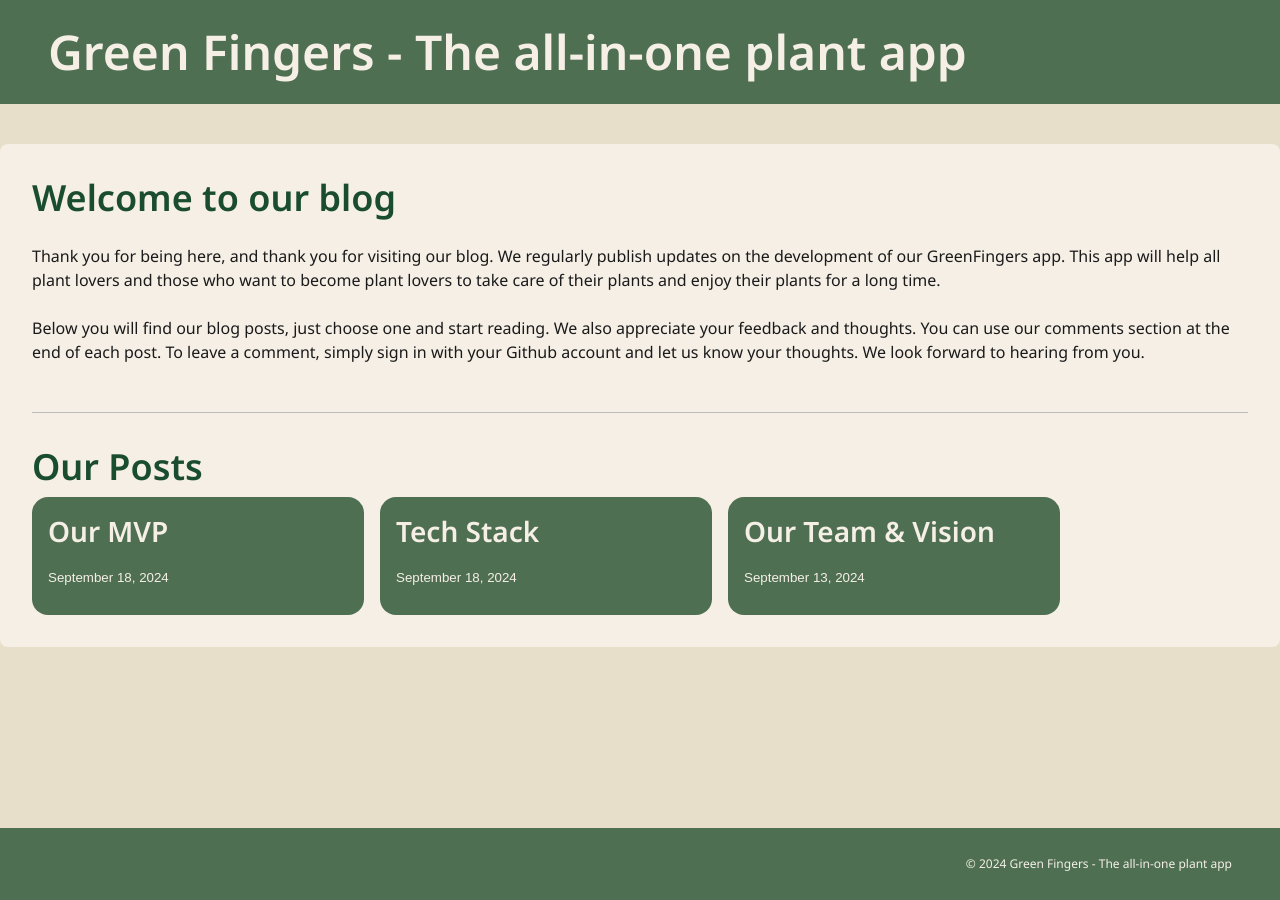
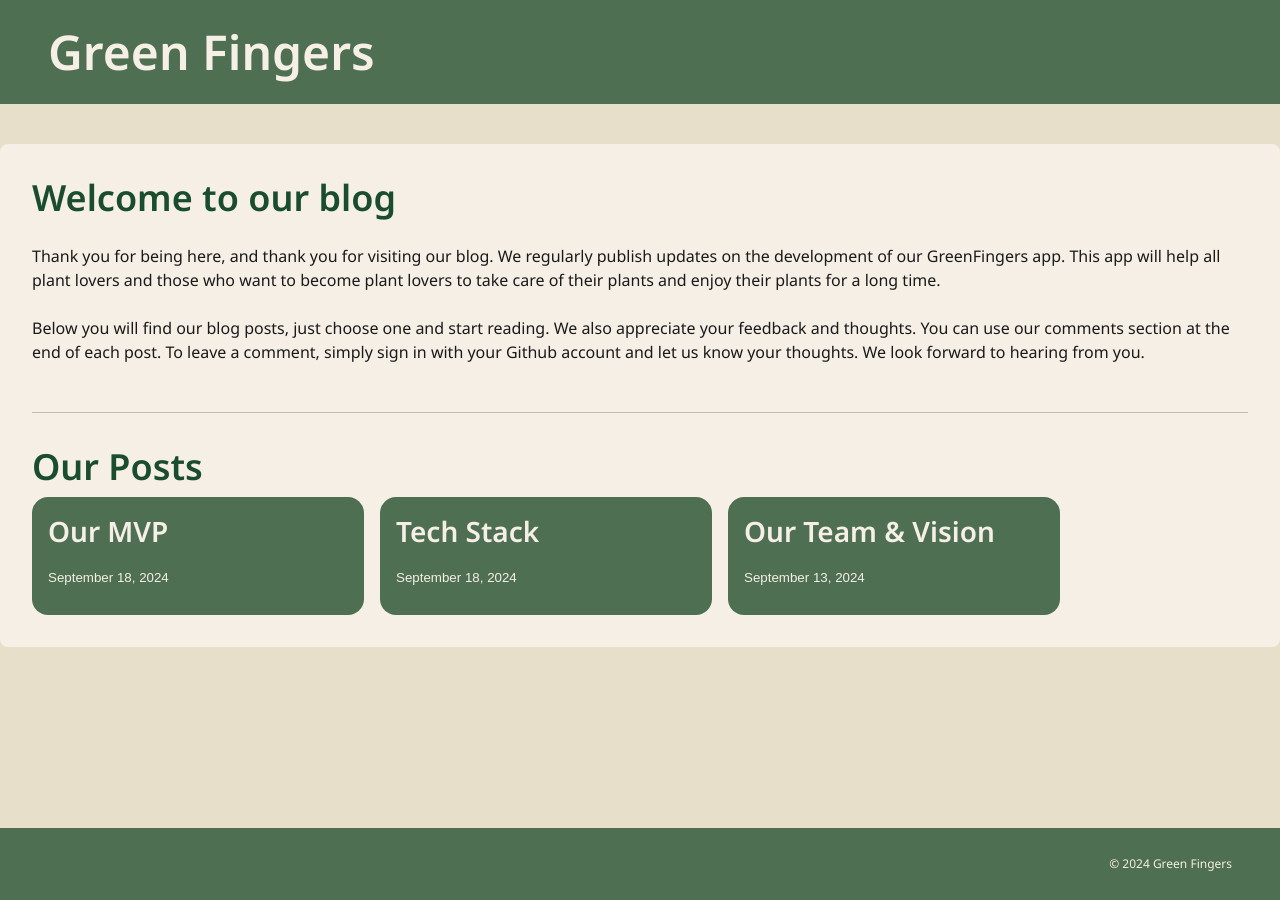
Before and after one commit to Green-Fingers-App/gardeningApp, a Jekyll site: the page built from docs/index.md, in a window 1280 px wide. Built offline with Jekyll 4.4.1, drawn with Linux system fonts in a browser that asks for light colours.

Commit message:
Update Title

```diff
--- a/docs/_config.yml
+++ b/docs/_config.yml
@@ -1,5 +1,5 @@
 # Basic Settings
-title: Green Fingers - The all-in-one plant app
+title: Green Fingers
 description: "Thank you for being here, and thank you for visiting our blog. We regularly publish updates on the development of our GreenFingers app. This app will help all plant lovers and those who want to become plant lovers to take care of their plants and enjoy their plants for a long time. <br/><br/>Below you will find our blog posts, just choose one and start reading. We also appreciate your feedback and thoughts. You can use our comments section at the end of each post. To leave a comment, simply sign in with your Github account and let us know your thoughts. We look forward to hearing from you."
 baseurl: "/gardeningApp"
 url: "https://dhbw-malte.github.io"
```
